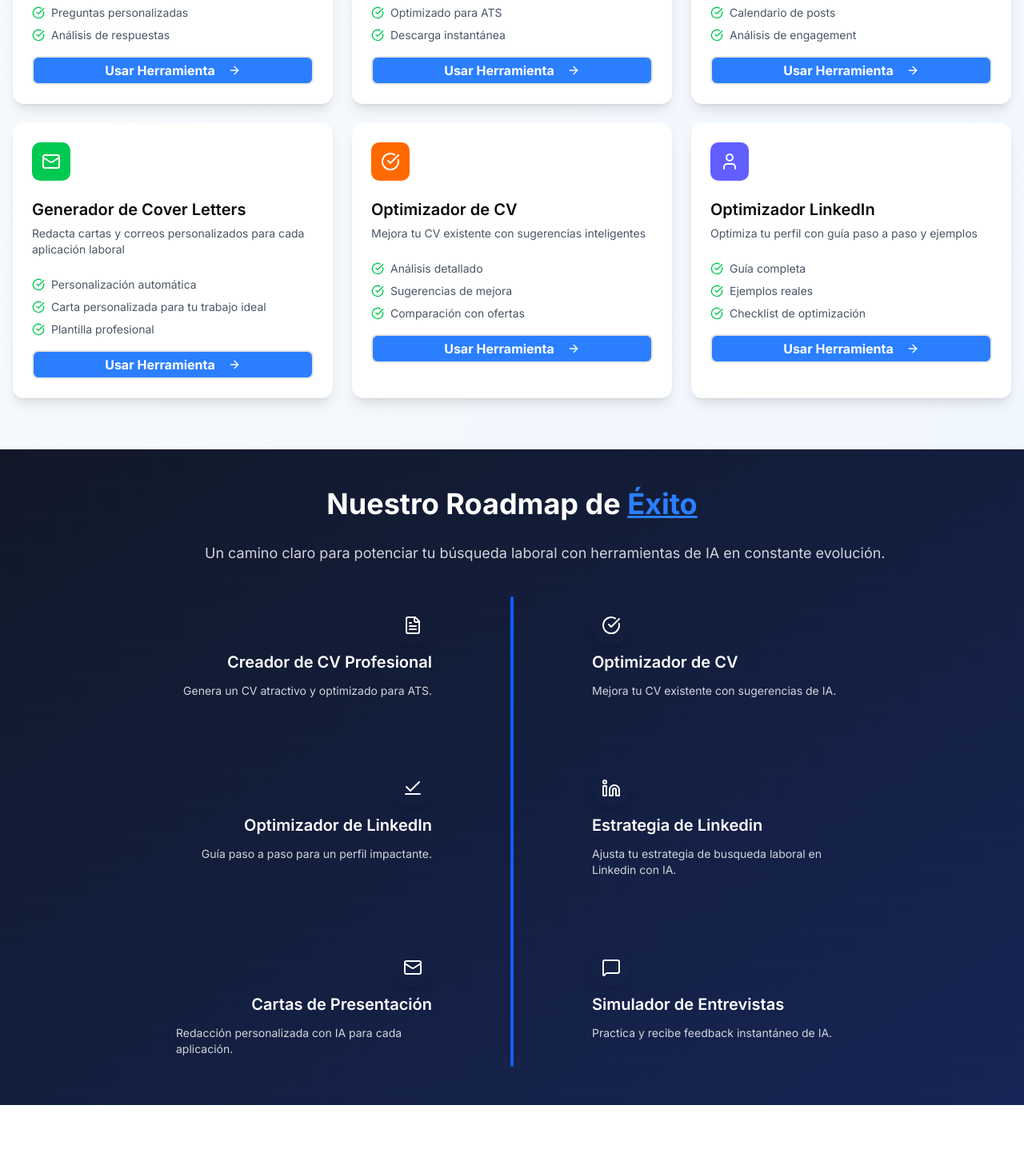
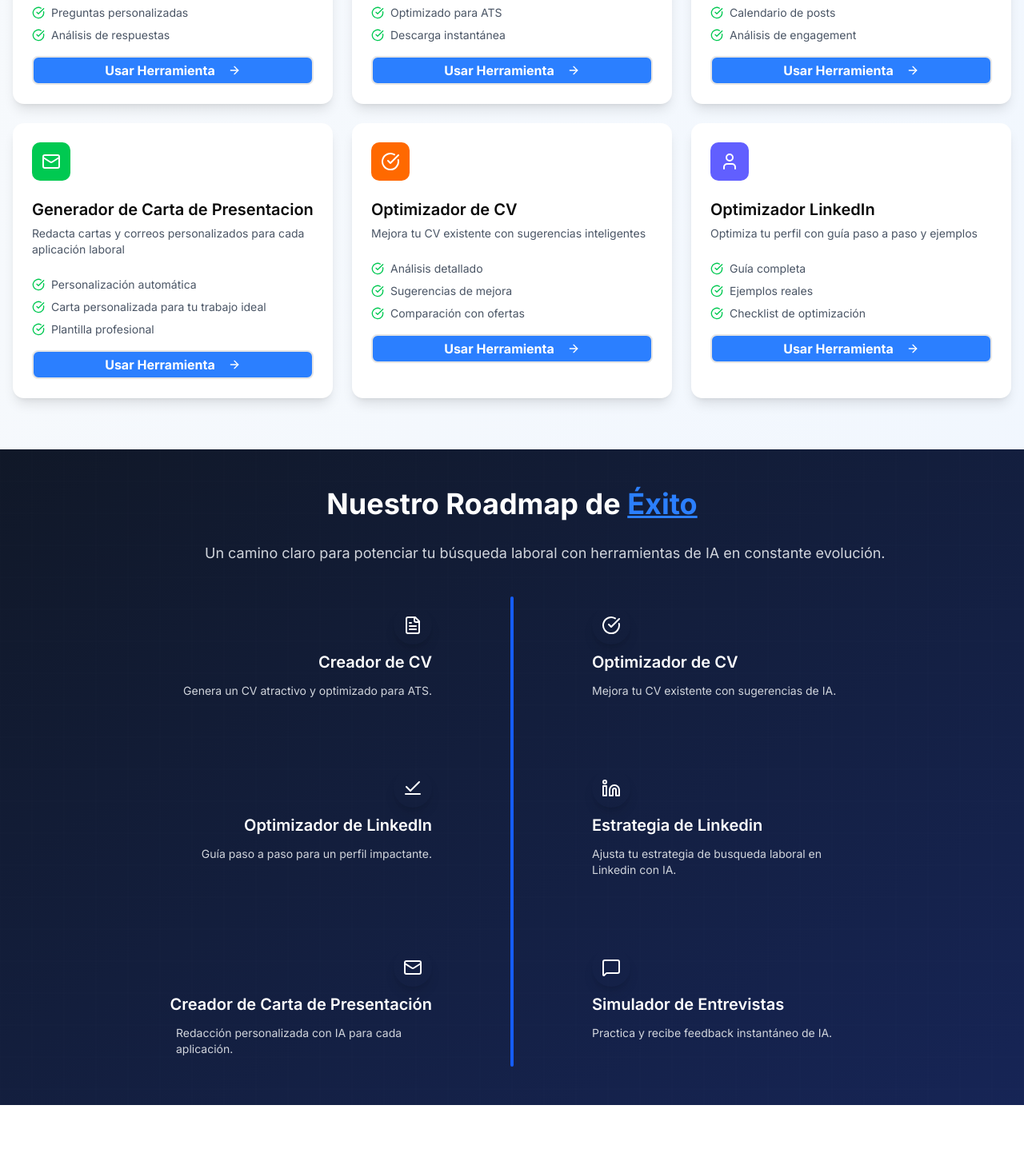
Before and after one commit to Whoiamx/fit-2-work, a Next.js app: page / in a window 1280 px wide. Shown: the part 1423-2870 px from the top of the page at 80% size. Built offline with nearby package versions, Linux system fonts and the light colour scheme.

Commit message:
add modifies

```diff
--- a/app/(route)/components/HeroPage.tsx
+++ b/app/(route)/components/HeroPage.tsx
@@ -72,7 +72,7 @@ const tools = [
   },
   {
     id: "cover-letter",
-    title: "Generador de Cover Letters",
+    title: "Generador de Carta de Presentacion",
     description:
       "Redacta cartas y correos personalizados para cada aplicación laboral",
     icon: Mail,
--- a/app/(route)/components/Roadmap.tsx
+++ b/app/(route)/components/Roadmap.tsx
@@ -20,7 +20,7 @@ interface RoadmapItem {
 
 const roadmapItems: RoadmapItem[] = [
   {
-    title: "Creador de CV Profesional",
+    title: "Creador de CV",
     description: "Genera un CV atractivo y optimizado para ATS.",
     icon: FileText,
     route: "/cv-creator",
@@ -44,7 +44,7 @@ const roadmapItems: RoadmapItem[] = [
     route: "/linkedin-strategy",
   },
   {
-    title: "Cartas de Presentación",
+    title: "Creador de Carta de Presentación",
     description: "Redacción personalizada con IA para cada aplicación.",
     icon: Mail,
     route: "/cover-letter",
```
